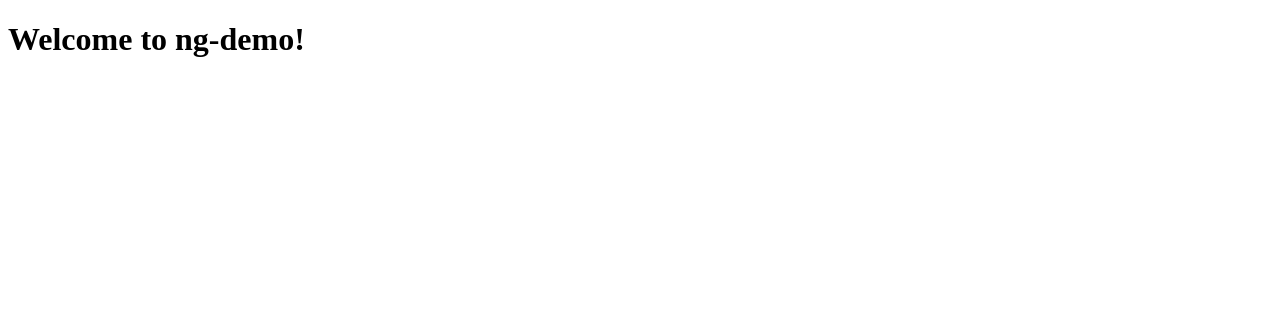
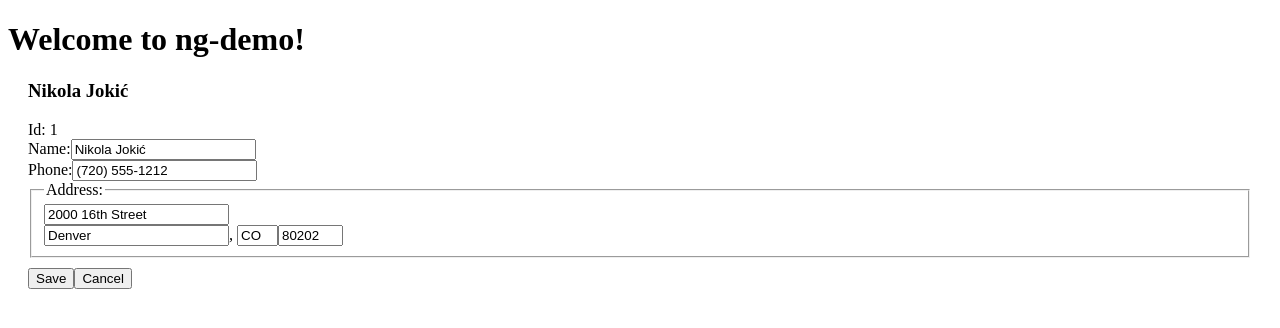
Before and after one commit to mraible/ng-demo, an Angular app: page /edit/1 in a window 1280 px wide. Before the commit this address led to /. Shown: the top 328 px of the page. Built offline with nearby package versions, Linux system fonts and the light colour scheme.

Commit message:
Add an edit feature: edit form, get and save with localStorage, search on return

```diff
--- a/src/app/app.routes.ts
+++ b/src/app/app.routes.ts
@@ -1,7 +1,9 @@
 import { Routes } from '@angular/router';
+import { Edit } from './edit/edit';
 import { Search } from './search/search';
 
 export const routes: Routes = [
   { path: 'search', component: Search },
+  { path: 'edit/:id', component: Edit },
   { path: '', redirectTo: '/search', pathMatch: 'full' },
 ];
--- a/src/app/edit/edit.css
+++ b/src/app/edit/edit.css
@@ -0,0 +1,8 @@
+:host {
+  display: block;
+  padding: 0 20px;
+}
+
+button {
+  margin-top: 10px;
+}
--- a/src/app/edit/edit.html
+++ b/src/app/edit/edit.html
@@ -1 +1,26 @@
-<p>edit works!</p>
+@if (person(); as person) {
+  <h3>{{ person.name }}</h3>
+  <div>
+    <label>Id:</label>
+    {{ person.id }}
+  </div>
+  <div>
+    <label>Name:</label>
+    <input [(ngModel)]="person.name" name="name" id="name" placeholder="Name" />
+  </div>
+  <div>
+    <label>Phone:</label>
+    <input [(ngModel)]="person.phone" name="phone" id="phone" placeholder="Phone" />
+  </div>
+  <fieldset>
+    <legend>Address:</legend>
+    <address>
+      <input [(ngModel)]="person.address.street" id="street" /><br />
+      <input [(ngModel)]="person.address.city" id="city" />,
+      <input [(ngModel)]="person.address.state" id="state" size="2" />
+      <input [(ngModel)]="person.address.zip" id="zip" size="5" />
+    </address>
+  </fieldset>
+  <button (click)="save()" id="save">Save</button>
+  <button (click)="cancel()" id="cancel">Cancel</button>
+}
--- a/src/app/edit/edit.ts
+++ b/src/app/edit/edit.ts
@@ -1,9 +1,50 @@
-import { Component } from '@angular/core';
+import { Component, OnInit, inject, signal } from '@angular/core';
+import { FormsModule } from '@angular/forms';
+import { ActivatedRoute, Router } from '@angular/router';
+import { Person, SearchService } from '../shared';
 
 @Component({
-  imports: [],
+  imports: [FormsModule],
   selector: 'app-edit',
   styleUrl: './edit.css',
   templateUrl: './edit.html',
 })
-export class Edit {}
+export class Edit implements OnInit {
+  private readonly route = inject(ActivatedRoute);
+  private readonly router = inject(Router);
+  private readonly service = inject(SearchService);
+
+  protected readonly person = signal<Person | undefined>(undefined);
+
+  ngOnInit(): void {
+    const id = Number(this.route.snapshot.params['id']);
+    this.service.get(id).subscribe(person => {
+      if (person) {
+        this.person.set(person);
+      } else {
+        void this.gotoList();
+      }
+    });
+  }
+
+  async cancel(): Promise<void> {
+    await this.router.navigate(['/search']);
+  }
+
+  async save(): Promise<void> {
+    const person = this.person();
+    if (person) {
+      this.service.save(person);
+    }
+    await this.gotoList();
+  }
+
+  async gotoList(): Promise<void> {
+    const person = this.person();
+    if (person) {
+      await this.router.navigate(['/search', { term: person.name }]);
+    } else {
+      await this.router.navigate(['/search']);
+    }
+  }
+}
--- a/src/app/search/search.html
+++ b/src/app/search/search.html
@@ -15,7 +15,7 @@
     <tbody>
       @for (person of searchResults(); track person.id) {
         <tr>
-          <td>{{ person.name }}</td>
+          <td><a [routerLink]="['/edit', person.id]">{{ person.name }}</a></td>
           <td>{{ person.phone }}</td>
           <td>
             {{ person.address.street }}<br />
--- a/src/app/search/search.ts
+++ b/src/app/search/search.ts
@@ -1,18 +1,28 @@
-import { Component, inject, signal } from '@angular/core';
+import { Component, OnInit, inject, signal } from '@angular/core';
 import { FormsModule } from '@angular/forms';
+import { ActivatedRoute, RouterLink } from '@angular/router';
 import { Person, SearchService } from '../shared';
 
 @Component({
-  imports: [FormsModule],
+  imports: [FormsModule, RouterLink],
   selector: 'app-search',
   styleUrl: './search.css',
   templateUrl: './search.html',
 })
-export class Search {
+export class Search implements OnInit {
   private readonly searchService = inject(SearchService);
+  private readonly route = inject(ActivatedRoute);
 
   protected query = '';
   protected readonly searchResults = signal<Person[]>([]);
+
+  ngOnInit(): void {
+    const params = this.route.snapshot.params;
+    if (params['term']) {
+      this.query = decodeURIComponent(params['term']);
+      this.search();
+    }
+  }
 
   search(): void {
     this.searchService.search(this.query).subscribe({
--- a/src/app/shared/search/search-service.ts
+++ b/src/app/shared/search/search-service.ts
@@ -17,8 +17,29 @@
       q = q.toLowerCase();
     }
     return this.getAll().pipe(
-      map((data: Person[]) => data.filter((item: Person) => JSON.stringify(item).toLowerCase().includes(q))),
+      map((data: Person[]) =>
+        data
+          .map((item: Person) =>
+            localStorage['person' + item.id] ? JSON.parse(localStorage['person' + item.id]) : item,
+          )
+          .filter((item: Person) => JSON.stringify(item).toLowerCase().includes(q)),
+      ),
     );
+  }
+
+  get(id: number): Observable<Person | undefined> {
+    return this.getAll().pipe(
+      map((all: Person[]) => {
+        if (localStorage['person' + id]) {
+          return JSON.parse(localStorage['person' + id]);
+        }
+        return all.find((e: Person) => e.id === id);
+      }),
+    );
+  }
+
+  save(person: Person): void {
+    localStorage['person' + person.id] = JSON.stringify(person);
   }
 }
 
```
